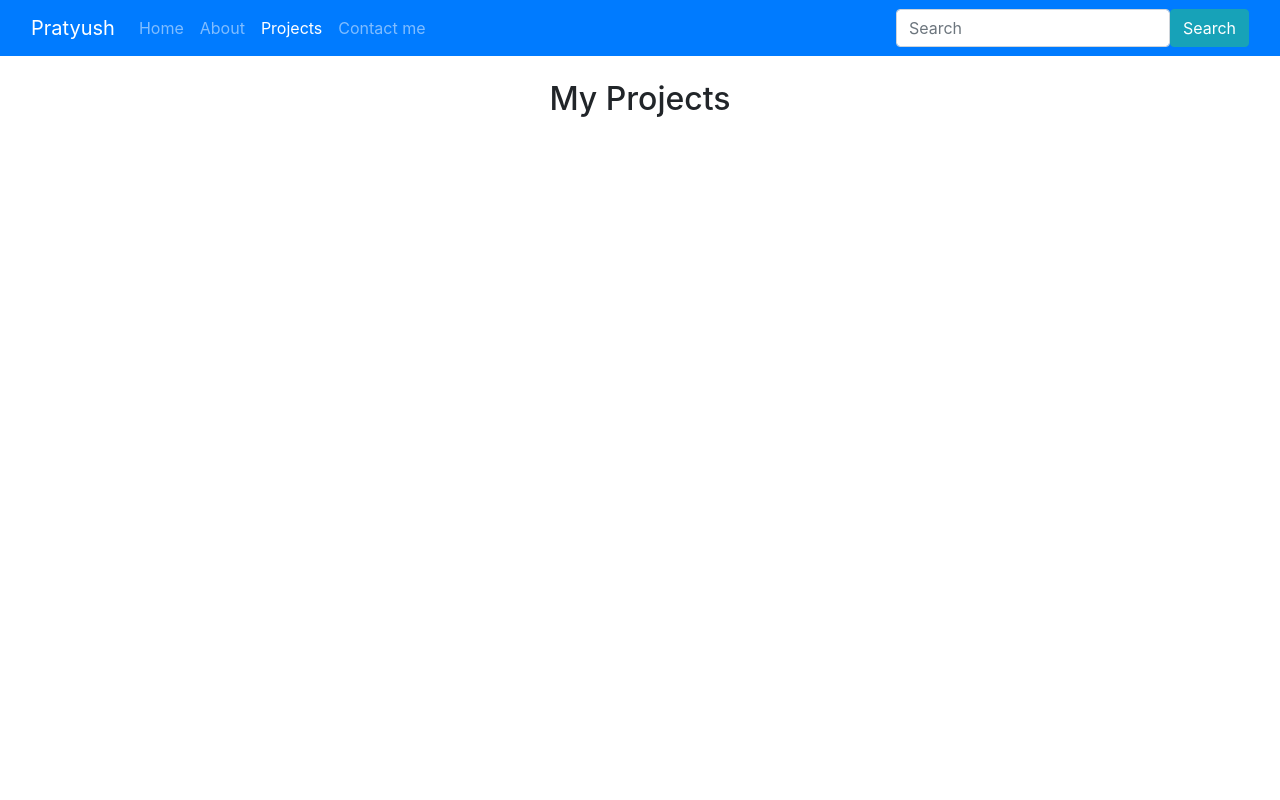
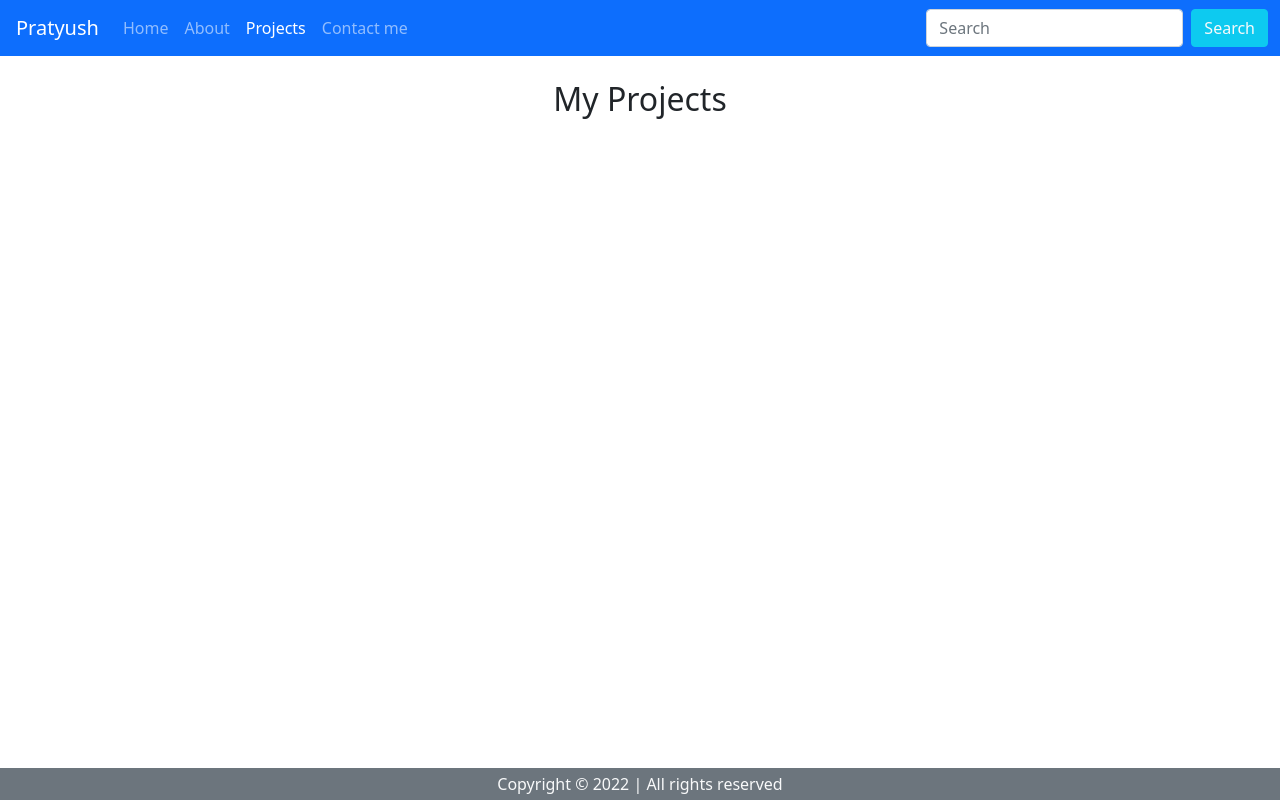
Before and after one commit to pratyush770/Portfolio, a Django app: page /projects in a window 1280 px wide. Run offline with Django 4.2, Linux system fonts and the light colour scheme.

Commit message:
first commit

```diff
--- a/templates/base.html
+++ b/templates/base.html
@@ -7,8 +7,7 @@
     <meta name="viewport" content="width=device-width, initial-scale=1, shrink-to-fit=no">
 
     <!-- Bootstrap CSS -->
-    <link rel="stylesheet" href="https://cdn.jsdelivr.net/npm/bootstrap@4.6.2/dist/css/bootstrap.min.css"
-        integrity="sha384-xOolHFLEh07PJGoPkLv1IbcEPTNtaed2xpHsD9ESMhqIYd0nLMwNLD69Npy4HI+N" crossorigin="anonymous">
+    <link href="https://cdn.jsdelivr.net/npm/bootstrap@5.0.2/dist/css/bootstrap.min.css" rel="stylesheet" integrity="sha384-EVSTQN3/azprG1Anm3QDgpJLIm9Nao0Yz1ztcQTwFspd3yD65VohhpuuCOmLASjC" crossorigin="anonymous">
 
     <title>{% block title %} {% endblock title %} </title>
 </head>
@@ -16,32 +15,32 @@
 <body>
     <nav class="navbar navbar-expand-lg navbar-dark bg-primary">
         <div class="container-fluid">
-            <a class="navbar-brand mr-3" href="#">Pratyush</a>
+            <a class="navbar-brand ms-1" href="#">Pratyush</a>
             <button class="navbar-toggler" type="button" data-bs-toggle="collapse"
                 data-bs-target="#navbarSupportedContent" aria-controls="navbarSupportedContent" aria-expanded="false"
                 aria-label="Toggle navigation">
                 <span class="navbar-toggler-icon"></span>
             </button>
-            <div class="collapse navbar-collapse justify-content-start" id="navbarSupportedContent">
+            <div class="collapse navbar-collapse" id="navbarSupportedContent">
                 <ul class="navbar-nav">
-                    <li class="nav-item {% block homeactive %} {% endblock homeactive %}">
-                        <a class="nav-link" aria-current="page" href="/">Home</a>
-                    </li>
-                    <li class="nav-item {% block aboutactive %} {% endblock aboutactive %}">
-                        <a class="nav-link" href="/about">About</a>
+                    <li class="nav-item">
+                        <a class="nav-link {% block homeactive %} {% endblock homeactive %}" aria-current="page" href="/">Home</a>
                     </li>
                     <li class="nav-item">
-                        <a class="nav-link" href="/projects">Projects</a>
+                        <a class="nav-link {% block aboutactive %} {% endblock aboutactive %}" href="/about">About</a>
                     </li>
-                    <li class="nav-item {% block contactactive %} {% endblock contactactive %}">
-                        <a class="nav-link" href="/contact">Contact me</a>
+                    <li class="nav-item">
+                        <a class="nav-link {% block projectactive %} {% endblock projectactive %}" href="/projects">Projects</a>
+                    </li>
+                    <li class="nav-item">
+                        <a class="nav-link {% block contactactive %} {% endblock contactactive %}" href="/contact">Contact me</a>
                     </li>
                 </ul>
             </div>
             <div class="collapse navbar-collapse justify-content-end" id="navbarSupportedContent">
                 <form class="navbar-nav">
                     <input class="form-control me-2" type="search" placeholder="Search" aria-label="Search">
-                    <button class="btn btn-info" type="submit">Search</button>
+                    <button class="btn btn-info text-light" type="submit">Search</button>
                 </form>
             </div>
     </nav>
@@ -49,7 +48,7 @@
     {% endblock body %}
 
     </div>
-    <footer style="font-size:small;text-align:center;" class="bg-secondary text-light py-1 fixed-bottom"> Copyright
+    <footer style="font-size:medium;text-align:center;" class="bg-secondary text-light py-1 fixed-bottom"> Copyright
         &#169
         2022 | All
         rights reserved </footer>
@@ -60,18 +59,12 @@
     <!-- Optional JavaScript; choose one of the two! -->
 
     <!-- Option 1: jQuery and Bootstrap Bundle (includes Popper) -->
-    <script src="https://cdn.jsdelivr.net/npm/jquery@3.5.1/dist/jquery.slim.min.js"
-        integrity="sha384-DfXdz2htPH0lsSSs5nCTpuj/zy4C+OGpamoFVy38MVBnE+IbbVYUew+OrCXaRkfj"
-        crossorigin="anonymous"></script>
-    <script src="https://cdn.jsdelivr.net/npm/bootstrap@4.6.2/dist/js/bootstrap.bundle.min.js"
-        integrity="sha384-Fy6S3B9q64WdZWQUiU+q4/2Lc9npb8tCaSX9FK7E8HnRr0Jz8D6OP9dO5Vg3Q9ct"
-        crossorigin="anonymous"></script>
+    <script src="https://cdn.jsdelivr.net/npm/bootstrap@5.0.2/dist/js/bootstrap.bundle.min.js" integrity="sha384-MrcW6ZMFYlzcLA8Nl+NtUVF0sA7MsXsP1UyJoMp4YLEuNSfAP+JcXn/tWtIaxVXM" crossorigin="anonymous"></script>
 
     <!-- Option 2: Separate Popper and Bootstrap JS -->
     <!--
-    <script src="https://cdn.jsdelivr.net/npm/jquery@3.5.1/dist/jquery.slim.min.js" integrity="sha384-DfXdz2htPH0lsSSs5nCTpuj/zy4C+OGpamoFVy38MVBnE+IbbVYUew+OrCXaRkfj" crossorigin="anonymous"></script>
-    <script src="https://cdn.jsdelivr.net/npm/popper.js@1.16.1/dist/umd/popper.min.js" integrity="sha384-9/reFTGAW83EW2RDu2S0VKaIzap3H66lZH81PoYlFhbGU+6BZp6G7niu735Sk7lN" crossorigin="anonymous"></script>
-    <script src="https://cdn.jsdelivr.net/npm/bootstrap@4.6.2/dist/js/bootstrap.min.js" integrity="sha384-+sLIOodYLS7CIrQpBjl+C7nPvqq+FbNUBDunl/OZv93DB7Ln/533i8e/mZXLi/P+" crossorigin="anonymous"></script>
+    <script src="https://cdn.jsdelivr.net/npm/@popperjs/core@2.9.2/dist/umd/popper.min.js" integrity="sha384-IQsoLXl5PILFhosVNubq5LC7Qb9DXgDA9i+tQ8Zj3iwWAwPtgFTxbJ8NT4GN1R8p" crossorigin="anonymous"></script>
+    <script src="https://cdn.jsdelivr.net/npm/bootstrap@5.0.2/dist/js/bootstrap.min.js" integrity="sha384-cVKIPhGWiC2Al4u+LWgxfKTRIcfu0JTxR+EQDz/bgldoEyl4H0zUF0QKbrJ0EcQF" crossorigin="anonymous"></script>
     -->
 </body>
 
--- a/templates/contact.html
+++ b/templates/contact.html
@@ -24,15 +24,13 @@
 
     <div class="form-group mb-4">
       <label for="Desc" class="form-label">Your feedback (50-60 words)</label>
-      <textarea class="form-control" name="feedback" id="feeedback" rows="3"> </textarea>
+      <textarea class="form-control" name="feedback" id="feeedback" rows="6"> </textarea>
     </div>
     <br>
-    <button style="text-align:center" type="submit" class="btn btn-success mr-3"> Submit </button> <button type="reset"
+    <button style="text-align:center" type="submit" class="btn btn-success me-4"> Submit </button> <button type="reset"
       class="btn btn-success"> Reset </button>
   </form>
 </div>
-<br>
-<br>
 <div class="text-center container">
   <p> For any enquiry contact me at pratyushmajumdar27@gmail.com </p>
 
--- a/templates/home.html
+++ b/templates/home.html
@@ -14,12 +14,12 @@
     <div id="carouselExampleSlidesOnly" class="carousel slide" data-bs-ride="carousel">
         <div class="carousel-inner">
             <div class="carousel-item active">
-                <img src="{% static 'pic 1.jpg' %}" height="540" class="d-block w-100">
+                <img src="{% static 'pic 17.jpg' %}" height="540" class="d-block w-100">
             </div>
         </div>
     </div>
 </div>
-<h3 class="text-center my-3 py-3"> Me at a glance </h3>
+<h3 class="text-center my-3"> Me at a glance </h3>
 <div class="container">
     <div class="row">
         <div class="col-md-4">
--- a/templates/projects.html
+++ b/templates/projects.html
@@ -1,73 +1,10 @@
-<!doctype html>
-<html lang="en">
-
-<head>
-    <!-- Required meta tags -->
-    <meta charset="utf-8">
-    <meta name="viewport" content="width=device-width, initial-scale=1, shrink-to-fit=no">
-
-    <!-- Bootstrap CSS -->
-    <link rel="stylesheet" href="https://cdn.jsdelivr.net/npm/bootstrap@4.6.2/dist/css/bootstrap.min.css"
-        integrity="sha384-xOolHFLEh07PJGoPkLv1IbcEPTNtaed2xpHsD9ESMhqIYd0nLMwNLD69Npy4HI+N" crossorigin="anonymous">
-
-    <title> My Projects </title>
-</head>
-
-<body>
-    <nav class="navbar navbar-expand-lg navbar-dark bg-primary">
-        <div class="container-fluid">
-            <a class="navbar-brand mr-3" href="#">Pratyush</a>
-            <button class="navbar-toggler" type="button" data-bs-toggle="collapse"
-                data-bs-target="#navbarSupportedContent" aria-controls="navbarSupportedContent" aria-expanded="false"
-                aria-label="Toggle navigation">
-                <span class="navbar-toggler-icon"></span>
-            </button>
-            <div class="collapse navbar-collapse justify-content-start" id="navbarSupportedContent">
-                <ul class="navbar-nav">
-                    <li class="nav-item {% block homeactive %} {% endblock homeactive %}">
-                        <a class="nav-link" aria-current="page" href="/">Home</a>
-                    </li>
-                    <li class="nav-item">
-                        <a class="nav-link" href="/about">About</a>
-                    </li>
-                    <li class="nav-item">
-                        <a class="nav-link active" href="/projects">Projects</a>
-                    </li>
-                    <li class="nav-item">
-                        <a class="nav-link" href="/contact">Contact me</a>
-                    </li>
-                </ul>
-            </div>
-            <div class="collapse navbar-collapse justify-content-end" id="navbarSupportedContent">
-                <form class="d-flex" role="search">
-                    <input class="form-control me-2" type="search" placeholder="Search" aria-label="Search">
-                    <button class="btn btn-info" type="submit">Search</button>
-                </form>
-            </div>
-    </nav>
+{% extends "base.html" %}
+{% block projectactive %} active {% endblock projectactive %}
+{% block title %} My Projects {% endblock title %}
+{% block body %}
     <div class="container my-4">
         <h2 class="text-center">My Projects</h2>
 
     </div>
-    <script type="module" src="https://unpkg.com/ionicons@5.5.2/dist/ionicons/ionicons.esm.js"></script>
-    <script nomodule src="https://unpkg.com/ionicons@5.5.2/dist/ionicons/ionicons.js"></script>
 
-    <!-- Optional JavaScript; choose one of the two! -->
-
-    <!-- Option 1: jQuery and Bootstrap Bundle (includes Popper) -->
-    <script src="https://cdn.jsdelivr.net/npm/jquery@3.5.1/dist/jquery.slim.min.js"
-        integrity="sha384-DfXdz2htPH0lsSSs5nCTpuj/zy4C+OGpamoFVy38MVBnE+IbbVYUew+OrCXaRkfj"
-        crossorigin="anonymous"></script>
-    <script src="https://cdn.jsdelivr.net/npm/bootstrap@4.6.2/dist/js/bootstrap.bundle.min.js"
-        integrity="sha384-Fy6S3B9q64WdZWQUiU+q4/2Lc9npb8tCaSX9FK7E8HnRr0Jz8D6OP9dO5Vg3Q9ct"
-        crossorigin="anonymous"></script>
-
-    <!-- Option 2: Separate Popper and Bootstrap JS -->
-    <!--
-    <script src="https://cdn.jsdelivr.net/npm/jquery@3.5.1/dist/jquery.slim.min.js" integrity="sha384-DfXdz2htPH0lsSSs5nCTpuj/zy4C+OGpamoFVy38MVBnE+IbbVYUew+OrCXaRkfj" crossorigin="anonymous"></script>
-    <script src="https://cdn.jsdelivr.net/npm/popper.js@1.16.1/dist/umd/popper.min.js" integrity="sha384-9/reFTGAW83EW2RDu2S0VKaIzap3H66lZH81PoYlFhbGU+6BZp6G7niu735Sk7lN" crossorigin="anonymous"></script>
-    <script src="https://cdn.jsdelivr.net/npm/bootstrap@4.6.2/dist/js/bootstrap.min.js" integrity="sha384-+sLIOodYLS7CIrQpBjl+C7nPvqq+FbNUBDunl/OZv93DB7Ln/533i8e/mZXLi/P+" crossorigin="anonymous"></script>
-    -->
-</body>
-
-</html>
+{% endblock body %}
```
Also changed, not shown: static/pic 17.jpg (renamed from static/pic 1.jpg).
